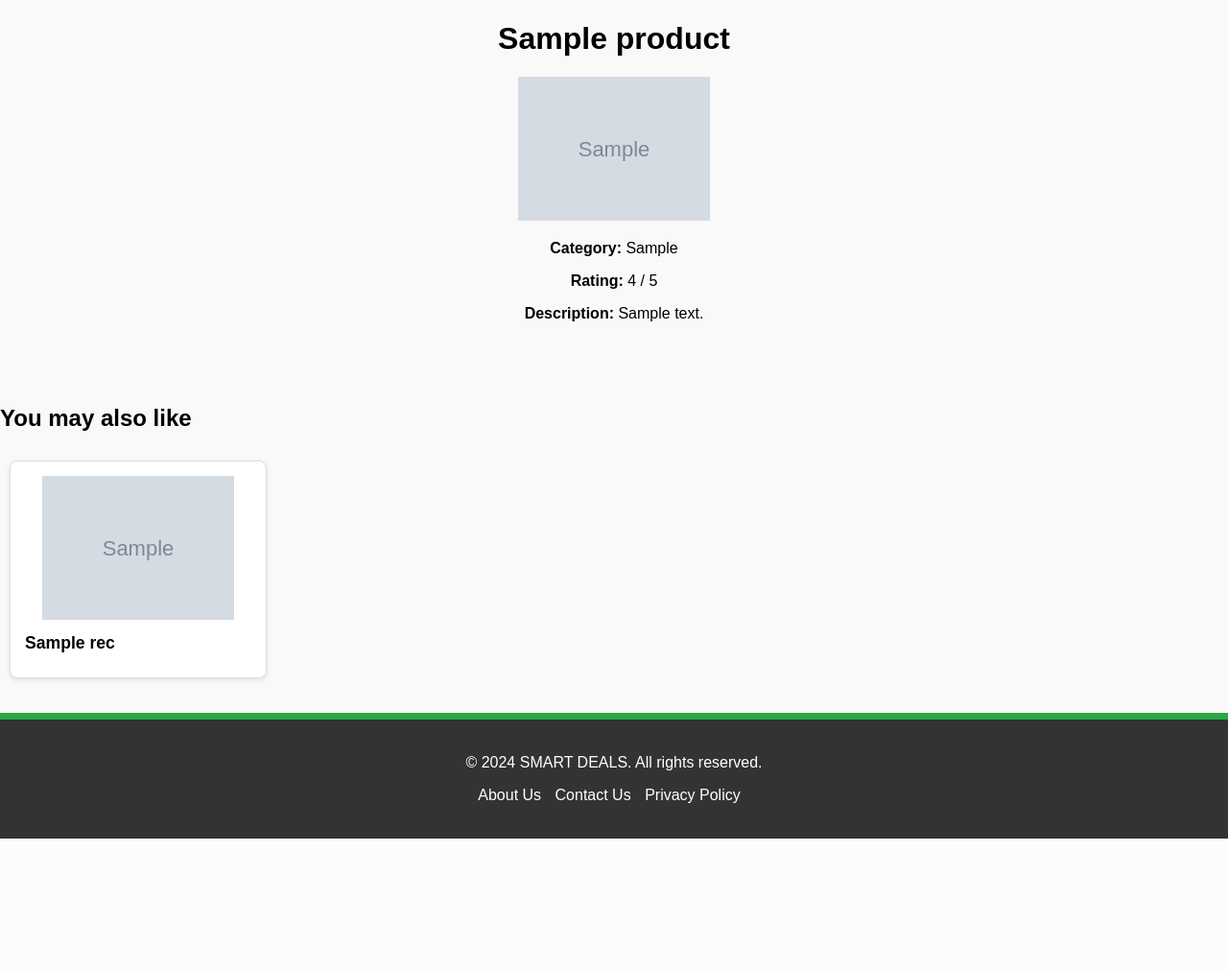
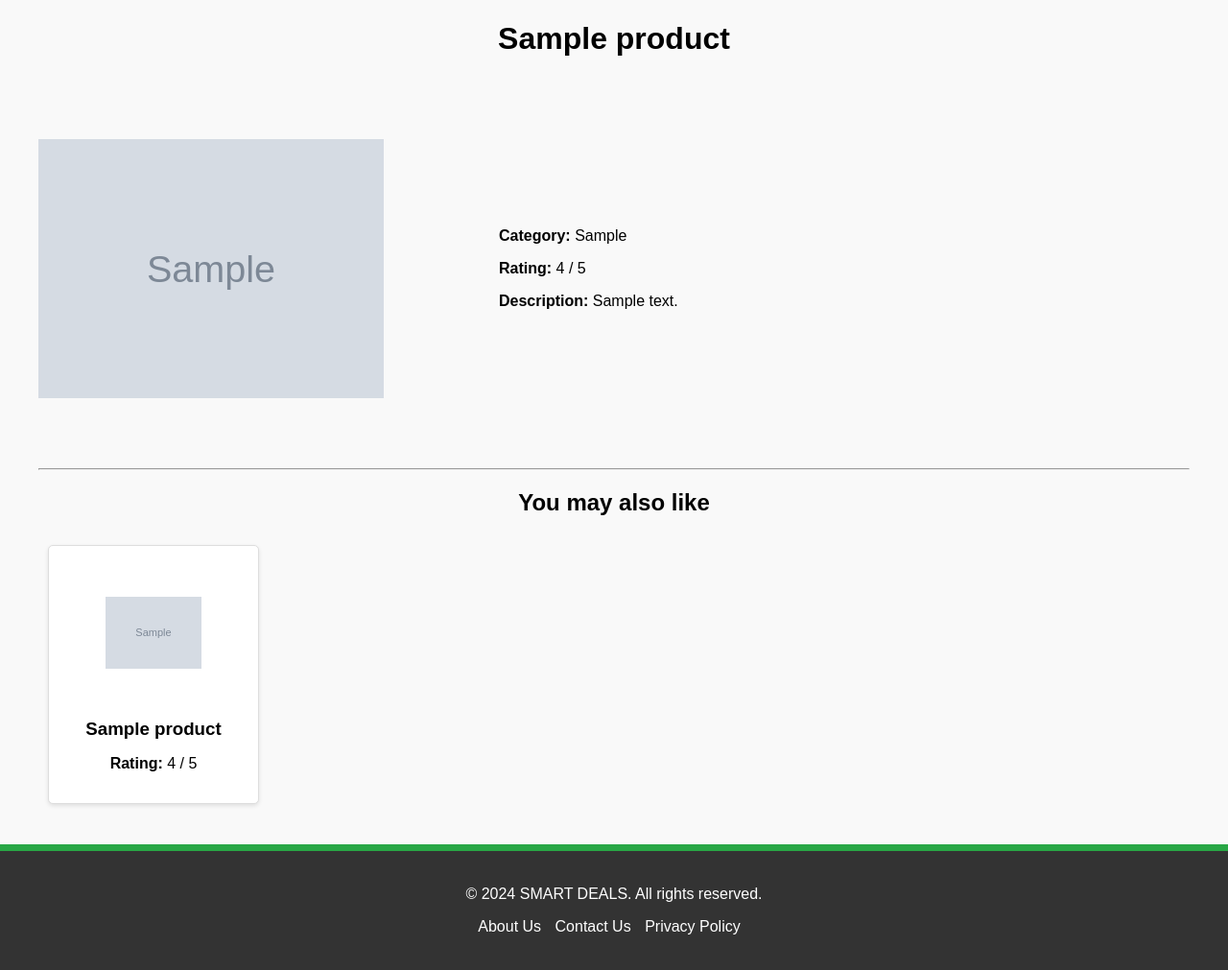
Before and after one commit to Binura22/Appliances_Recommendation_System, a Flask app: template templates/product_detail.html in a window 1280 px wide. Shown: the part 81-1092 px from the top of the page at 96% size. Before the commit the page ends 955 px from the top, so only its background shows below. Run offline with Flask 3, Linux system fonts and the light colour scheme; the template is opened without the code that fills it: most values are stand-ins (such as "Sample title", 1, 10 or a date in 2020); grey boxes marked "Sample" are stand-in pictures; parts of the project's set-up code (start-up, migrations or seed data) failed here and were passed over.

Commit message:
update frontend

```diff
--- a/app.py
+++ b/app.py
@@ -20,6 +20,16 @@ if not os.path.exists(output_csv):
 
 # Load the datasets
 data = pd.read_csv(output_csv)
+
+#column data preprocessing
+data['description'] = data['description'].str.strip("[]").str.replace("'", "")
+
+for index in data.index:
+    if data.loc[index, 'main_category'] == "Amazon Home":
+        data.loc[index, 'main_category'] = data.loc[index, 'main_category'].replace("Amazon Home","Home Products")
+    elif data.loc[index, 'main_category'] == "AMAZON FASHION":
+        data.loc[index, 'main_category'] = data.loc[index, 'main_category'].replace("AMAZON FASHION","Fashion")
+
 #Load the Appliances_content_based and cosine_sim_content matrix
 Appliances_content_based = pd.read_csv('Appliances_content_based.csv')
 cosine_sim_content = np.load('cosine_sim_content.npy')
--- a/static/css/styles.css
+++ b/static/css/styles.css
@@ -271,77 +271,61 @@ footer {
 .hot-products-container{
     display: flex;
 }
-
-
-/* Product Detail Section */
-.product-detail-container {
-    display: flex;
-    align-items: flex-start;
+.product-grid {
+    display: grid;
+    grid-template-columns: repeat(4, 1fr);
     gap: 20px;
-    margin: 40px 0;
 }
 
-.product-image {
-    flex: 1;
-    max-width: 500px;
+.product-card {
+    background-color: white;
+    border: 1px solid #ddd;
+    padding: 15px;
+    text-align: center;
+    border-radius: 5px;
+    box-shadow: 0 2px 4px rgba(0,0,0,0.1);
 }
 
-.product-detail-img {
+.product-card img {
     width: 100%;
-    border-radius: 8px;
+    height: auto;
+    object-fit: cover;
 }
 
-.product-info {
-    flex: 2;
+.product-card h3 {
+    font-size: 18px;
+    margin: 10px 0;
+    color: #333;
+}
+
+.product-card p {
+    color: #555;
+}
+
+/* select_product_zone */
+
+.select_product_zone {
+    display: flex;
+    justify-content: space-between;
+    gap: 30px;
+    align-items: center;
+}
+
+.left-sub-container {
+    flex-basis: 30%;
+    display: flex;
+    justify-content: center;
+}
+
+.right-sub-container {
+    flex-basis: 60%;
     text-align: left;
 }
 
-.product-info h1 {
-    font-size: 2rem;
-    margin-bottom: 10px;
+.zone-img {
+    max-width: 100%;
+    max-height: 400px;
+    min-height: 400px;
+    object-fit: contain;
+    border-radius: 5px;
 }
-
-.product-info p {
-    font-size: 1.2rem;
-    margin: 5px 0;
-}
-
-/* Recommended Products Section */
-.recommended-products {
-    margin-top: 50px;
-    text-align: left;
-}
-
-.recommended-list {
-    display: flex;
-    justify-content: space-between;
-    flex-wrap: wrap;
-    list-style: none;
-    padding: 0;
-}
-
-.recommended-item {
-    width: calc(20% - 20px);
-    background-color: #fff;
-    padding: 15px;
-    margin: 10px;
-    border: 1px solid #ddd;
-    border-radius: 8px;
-    box-shadow: 0 2px 5px rgba(0, 0, 0, 0.1);
-    transition: box-shadow 0.3s;
-}
-
-.recommended-item:hover {
-    box-shadow: 0 4px 10px rgba(40, 167, 69, 0.5);
-}
-
-.recommended-img {
-    width: 100%;
-    max-height: 150px;
-    object-fit: contain;
-}
-
-.recommended-item h3 {
-    margin-top: 10px;
-    font-size: 1.1rem;
-}
--- a/templates/product_detail.html
+++ b/templates/product_detail.html
@@ -19,25 +19,36 @@
             </ul>
         </div>
     </nav>
-
     <div class="container">
         <h1>{{ product['product_title'] }}</h1>
-        <img src="{{ product['hi_res_image'] }}" alt="{{ product['product_title'] }}" class="card-img">
-        <p><strong>Category:</strong> {{ product['main_category'] }}</p>
-        <p><strong>Rating:</strong> {{ product['average_rating'] }} / 5</p>
-        <p><strong>Description:</strong> {{ product['description'] }}</p>
+        <div class="select_product_zone">
+            <div class="left-sub-container">
+                <img src="{{ product['hi_res_image'] }}" alt="{{ product['product_title'] }}" class="zone-img">
+            </div>
+            <div class="right-sub-container">
+                <p><strong>Category:</strong> {{ product['main_category'] }}</p>
+                <p><strong>Rating:</strong> {{ product['average_rating'] }} / 5</p>
+                <p><strong>Description:</strong> {{ product['description'] }} </p>
+            </div>
+        </div>
     </div>
 
+
+
+
     <!-- Recommended Products Section -->
-    <section class="recommended-products">
+
+    <section class="container">
+        <hr>
         <h2>You may also like</h2>
-        <ul class="recommended-list">
+        <ul class="results-list">
             {% for rec in recommended_products %}
-            <li class="recommended-item">
+            <li class="result-item">
                 <a href="{{ url_for('product_detail', asin=rec['asin']) }}" class="product-link">
-                    <img src="{{ rec['hi_res_image'] }}" alt="Product Image" class="recommended-img">
-                    <h3>{{ rec['product_title'] }}</h3>
+                    <img src="{{ rec['hi_res_image'] }}" alt="Product Image" class="card-img">
+                    <h3>{{ ' '.join(product['product_title'].split()[:4]) }}</h3>
                 </a>
+                <p><strong>Rating:</strong> {{ product['average_rating'] }} / 5</p>
             </li>
             {% endfor %}
         </ul>
```
